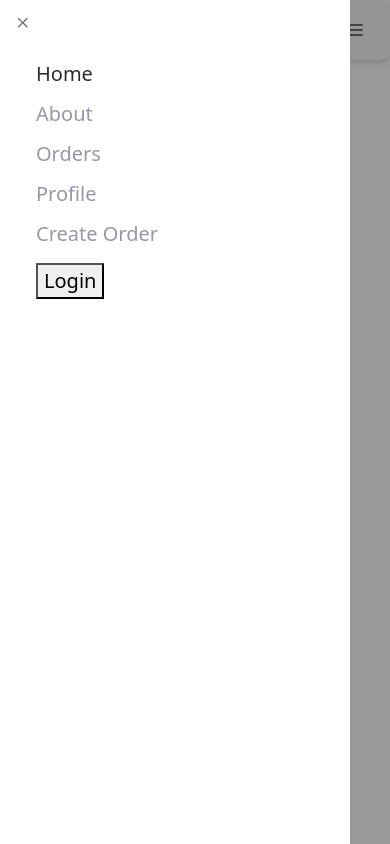
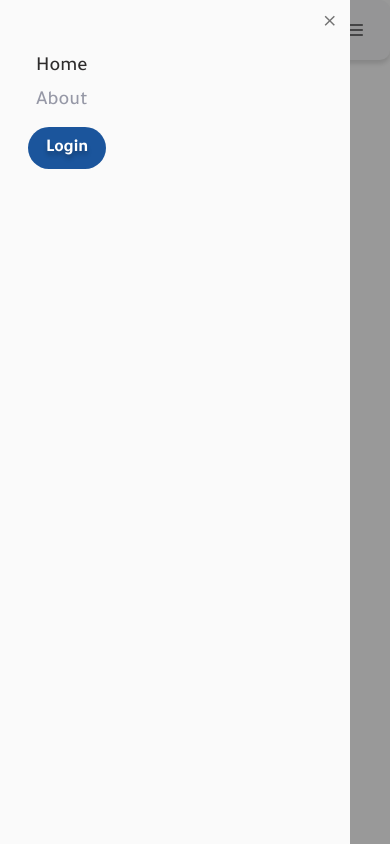
Before and after one commit to Rishab310/EdEasy, a React (Create React App) app in the folder client/: page / in a window 390 px wide. Both pictures are taken after a click on the button 354 px from the left and 30 px from the top of the page. Built offline with nearby package versions, Linux system fonts and the light colour scheme.

Commit message:
sidebar navbar mobile complete

```diff
--- a/client/src/Components/partials/Sidedrawer/Sidedrawer.css
+++ b/client/src/Components/partials/Sidedrawer/Sidedrawer.css
@@ -10,6 +10,9 @@
 
 .Sidedrawer_Open {
     animation: sidedrawer_show 0.3s ease-out;
+}
+.side-drawer{
+    background: rgba(196, 196, 196, 0.09) !important;
 }
 
 @keyframes sidedrawer_show {
@@ -51,21 +54,38 @@
     width: 100%;
 }
 
-.Sidedrawer_Links {
+.side-drawer-links {
     list-style: none;
     margin-left: 20px;
+    font-family: Tajawal !important;
+    font-style: normal !important;
+    font-weight: 500 !important;
+    font-size: 18px !important;
+    line-height: 24px !important;
+    color: #9698A6 !important;
 }
 
-.Sidedrawer_Links li {
+.side-drawer-links li {
     font-size: 20px;
     margin: 5px 0;
 }
 
-.Sidedrawer_Links a {
+.side-drawer-links a {
     text-decoration: none;
     color: #9698A6 !important
 }
 
-.Sidedrawer_Links li a:hover, .Sidedrawer_Links li a:active, .Sidedrawer_Links li a:focus, .Sidedrawer_Links .active {
+.side-drawer-links li a:hover, .side-drawer-links li a:active, .side-drawer-links li a:focus, .side-drawer-links .active {
     color: rgb(46, 44, 44) !important;
 }
+
+.side-drawer-links {
+    list-style: none;
+    margin-left: 20px;
+    font-family: Tajawal !important;
+    font-style: normal !important;
+    font-weight: 500 !important;
+    font-size: 18px !important;
+    line-height: 24px !important;
+    color: #9698A6 !important;
+}
--- a/client/src/Components/partials/Sidedrawer/Sidedrawer.js
+++ b/client/src/Components/partials/Sidedrawer/Sidedrawer.js
@@ -1,18 +1,18 @@
-import React, { useState, useEffect } from 'react';
+import React, { useState, useEffect } from "react";
 // import { useSelector, useDispatch } from 'react-redux';
 // import {
 //     selectUserData,
 //     LOGOUT
 // } from '../../reduxSlices/authSlice';
-import { useLocation } from 'react-router-dom';
-import './Sidedrawer.css';
-import Backdrop from '../Backdrop/Backdrop';
+import { useLocation } from "react-router-dom";
+import "./Sidedrawer.css";
+import Backdrop from "../Backdrop/Backdrop";
 // import Logo from '../../assets/images/Logo.PNG';
-import { Link } from 'react-router-dom';
-import CloseIcon from '@material-ui/icons/Close';
-import IconButton from '@material-ui/core/IconButton';
+import { Link } from "react-router-dom";
+import CloseIcon from "@material-ui/icons/Close";
+import IconButton from "@material-ui/core/IconButton";
 
-const Sidedrawer = ({show, closeSidedrawer}) => {
+const Sidedrawer = ({ show, closeSidedrawer }) => {
   // const dispatch = useDispatch();
   const [closing, setClosing] = useState(false);
   const location = useLocation().pathname;
@@ -22,76 +22,70 @@ const Sidedrawer = ({show, closeSidedrawer}) => {
   const closeSidedrawerUtil = () => {
     setClosing(true);
     setTimeout(() => closeSidedrawer(), 300);
-    }
+  };
 
   useEffect(() => {
     return () => {
       setClosing(false);
-        }
-
-    }, [show])
+    };
+  }, [show]);
 
   return (
     <>
       <Backdrop closeSidedrawer={closeSidedrawerUtil} />
-            <div className={"Sidedrawer " + (closing ? "Sidedrawer_Close" : "Sidedrawer_Open")}>
-                <div className="d-flex justify-content-between">
-                    {/* <div className="Sidedrawer_Logo">
-                        <Link onClick={closeSidedrawerUtil} to="/" >
-                            {
-                                <img src={Logo} alt="Logo" />
+      <div
+        className={
+          "Sidedrawer " + (closing ? "Sidedrawer_Close" : "Sidedrawer_Open")
         }
-                        </Link>
-                    </div> */}
-                    <div className="d-flex flex-column p-1 flex-end">
+      >
+        <div className="side-drawer h-100">
+        <div className="d-flex justify-content-end ">
+          <div className="d-flex flex-column">
             <IconButton onClick={closeSidedrawerUtil}>
               <CloseIcon fontSize="large" />
             </IconButton>
           </div>
         </div>
-                <ul className="d-flex flex-column mt-3 Sidedrawer_Links">
-                    <li>
-                        <Link className={location === "/" ? "active" : ""} onClick={closeSidedrawerUtil} to="/">
+        <ul className="d-flex flex-column mt-3 side-drawer-links">
+          <li >
+            <Link
+              className={location === "/" ? "active" : ""}
+              onClick={closeSidedrawerUtil}
+              to="/"
+            >
               Home
             </Link>
           </li>
-                    <li>
-                        <Link className={location === "/about" ? "active" : ""} onClick={closeSidedrawerUtil} to="/about">
+          <li >
+            <Link
+              className={location === "/about" ? "active" : ""}
+              onClick={closeSidedrawerUtil}
+              to="/about"
+            >
               About
             </Link>
           </li>
-                    <li onClick={closeSidedrawerUtil}>
-                        <Link className={location === "/orders" ? "active" : ""} to="/orders">
-                            Orders
-                        </Link>
-                    </li>
-                    <li onClick={closeSidedrawerUtil}>
-                        <Link className={location === "/profile" ? "active" : ""} to="/profile">
-                            Profile
-                        </Link>
-                    </li>
-                        <li onClick={closeSidedrawerUtil}>
-                            <Link className={location === "/createOrder" ? "active" : ""} to="/createOrder">
-                                Create Order
-                            </Link>
-                        </li>
-                    <li>
-                        {/* {
-                            !userData.token ? ( */}
-                                <Link to='/login'>
-                                    <button className="Header_Login Green_Button mt-2 m-0">Login
+          <li style={{marginLeft:"-8px"}}>
+            {/* {!userData.token ? (
+              <Link to="/login"> */}
+                <button className="login-btn mt-2 m-0">
+                  Login
                 </button>
-                                </Link>
-                            {/* ) :
+              {/* </Link>
+               ) : (
                <button
-                            // onClick={() => dispatch(LOGOUT())}
-                                className="Header_Login mt-2 m-0 Green_Button">Logout</button>
-                        } */}
+                onClick={() => dispatch(LOGOUT())}
+                className="Header_Login mt-2 m-0 Green_Button"
+              >
+                Logout
+              </button>
+            )} */}
           </li>
         </ul>
       </div>
+      </div>
     </>
-    )
-}
+  );
+};
 
 export default Sidedrawer;
```
Lines whose indentation alone changed are shown as unchanged.
